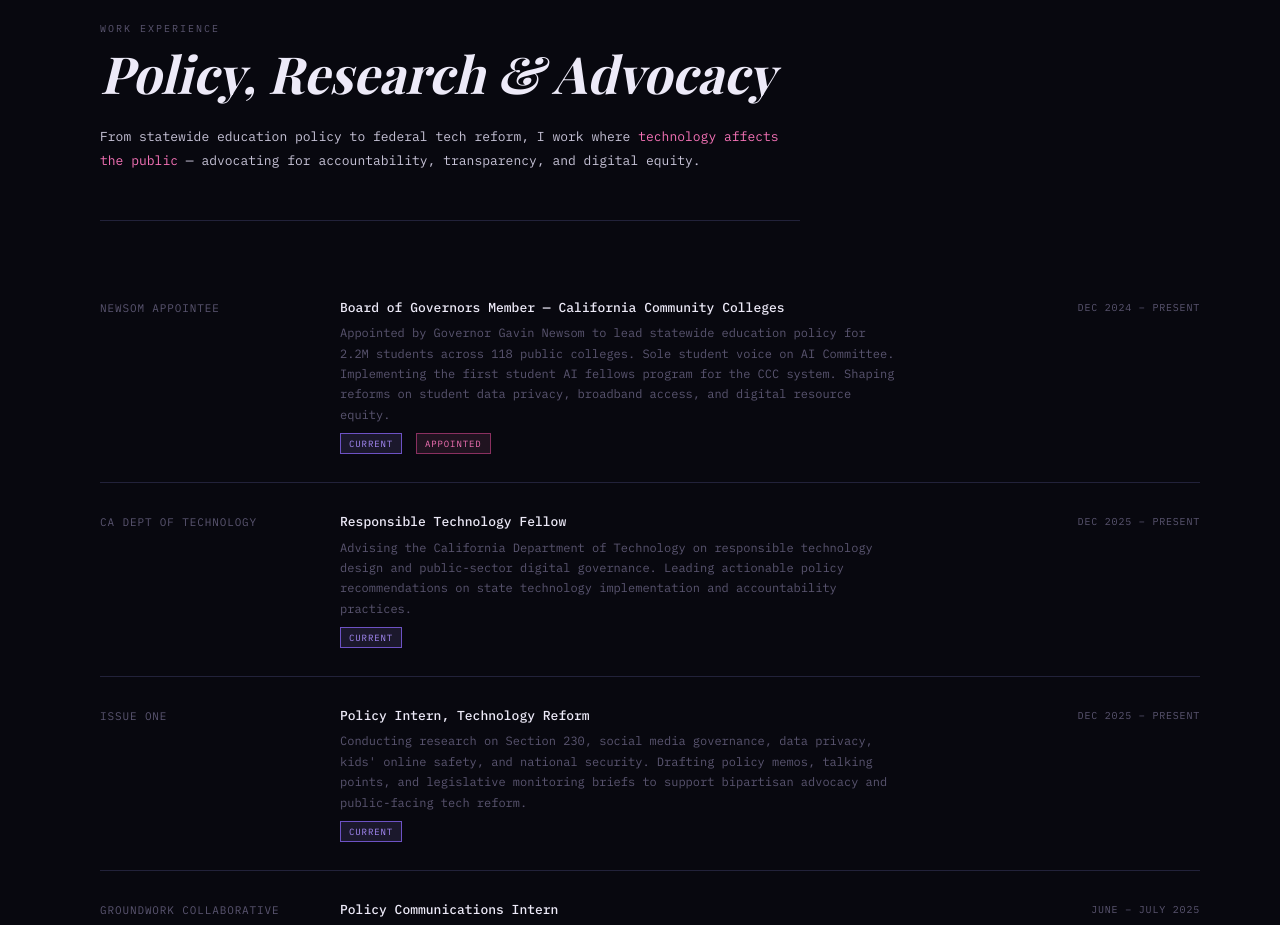
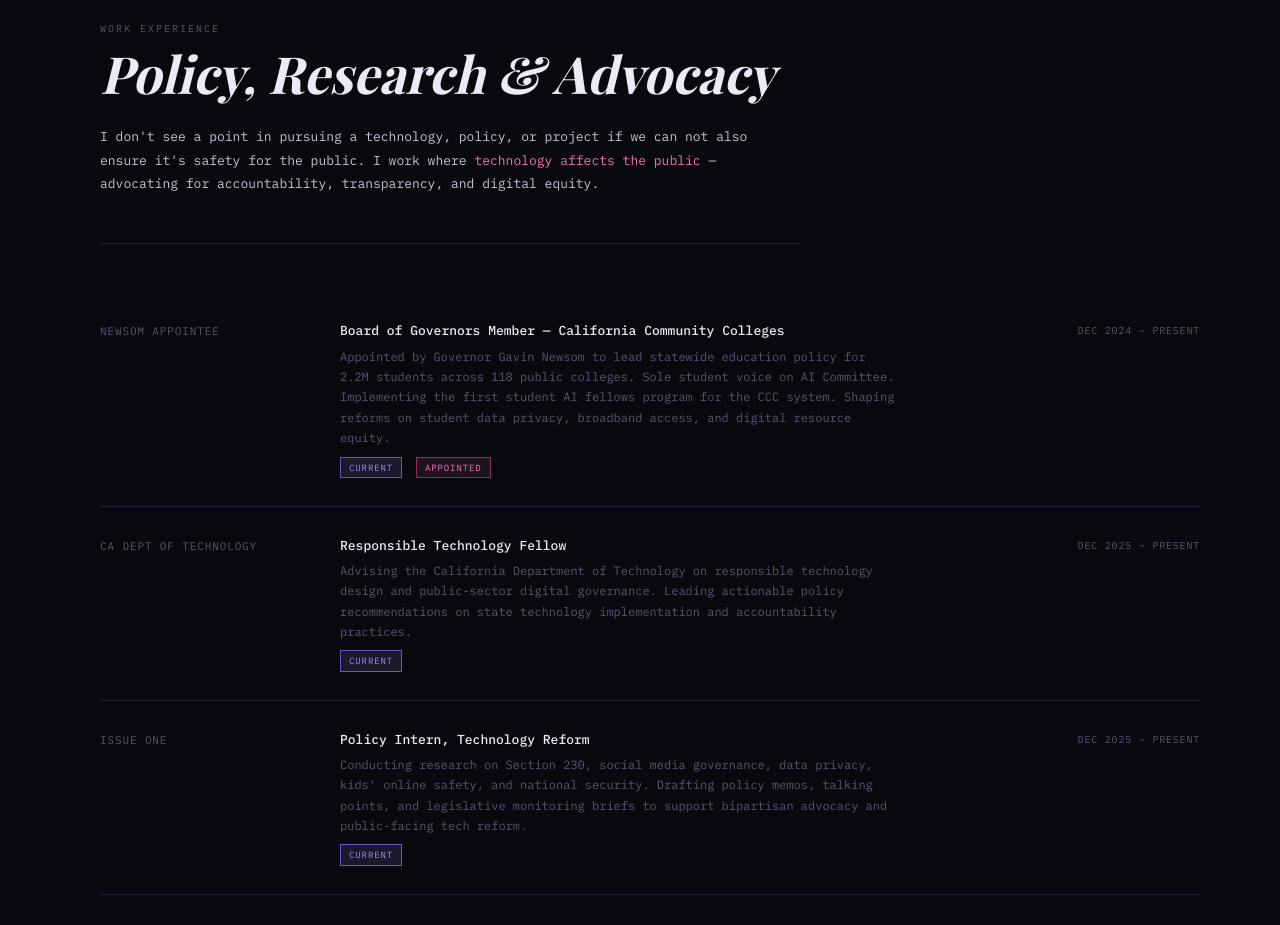
Before and after one commit to love-adu/website, a plain HTML site: page index.html in a window 1280 px wide. Shown: the part 860-1785 px from the top of the page. Drawn offline with nearby package versions, Linux system fonts and the light colour scheme; a web font is replaced by a local one.

Commit message:
Update index.html

```diff
--- a/index.html
+++ b/index.html
@@ -259,7 +259,7 @@
     <p class="section-label">WORK EXPERIENCE</p>
     <h2 class="section-title">Policy, Research &amp; Advocacy</h2>
     <p class="section-intro">
-      From statewide education policy to federal tech reform, I work where
+      I don't see a point in pursuing a technology, policy, or project if we can not also ensure it's safety for the public. I work where
       <span class="highlight">technology affects the public</span> &mdash;
       advocating for accountability, transparency, and digital equity.
     </p>
```
